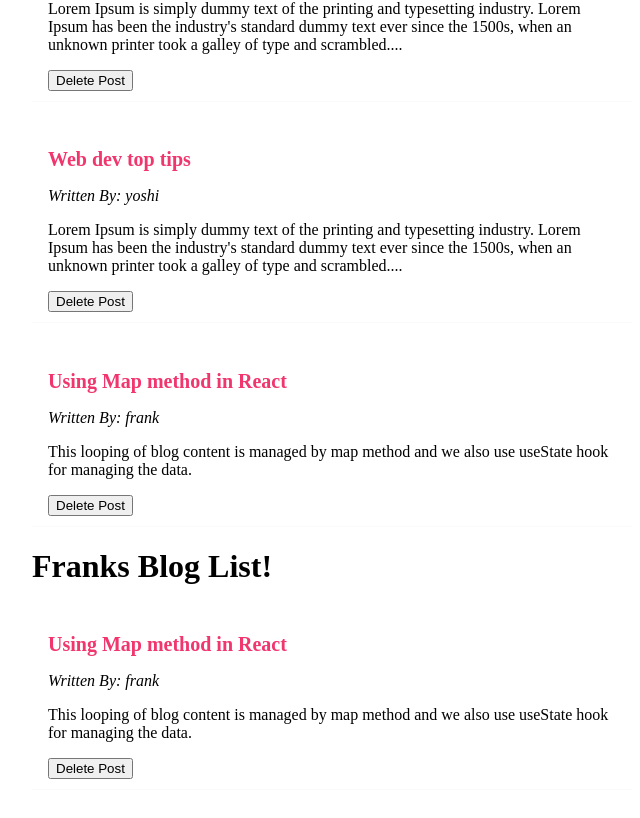
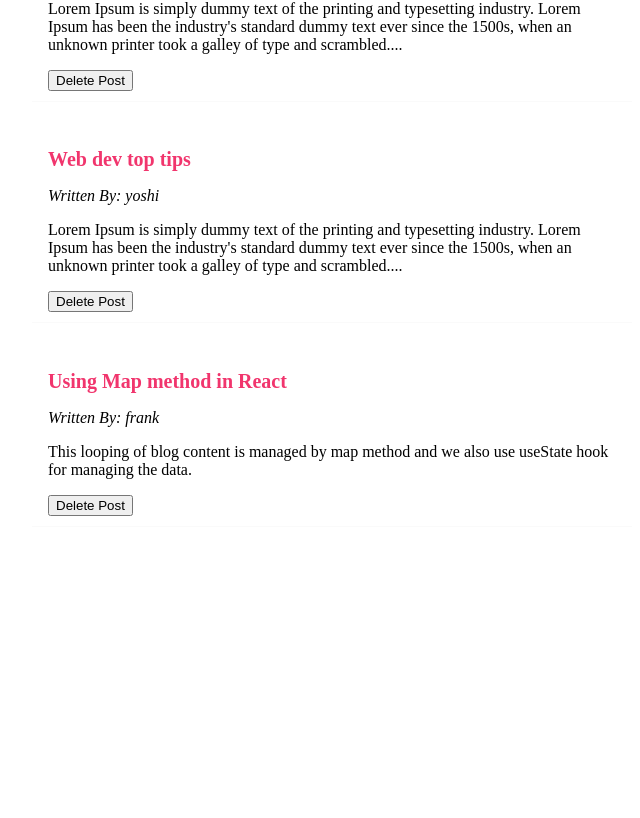
Before and after one commit to mrcoderhimanshu/reactjs-learning, a React (Create React App) app in the folder dojo-blog/: page / in a window 1280 px wide. Shown: the part 820-1638 px from the top of the page, without its empty margins (308-948 px from the left). After the commit the page ends 1427 px from the top, so only its background shows below. Built offline with nearby package versions, Linux system fonts and the light colour scheme.

Commit message:
add: useEffect in the script

```diff
--- a/dojo-blog/src/components/Home.jsx
+++ b/dojo-blog/src/components/Home.jsx
@@ -1,4 +1,4 @@
-import { useState } from "react";
+import { useState, useEffect } from "react";
 import BlogList from "./BlogList";
 const Home = () => {
     const [name, setName] = useState('Dusty');
@@ -21,6 +21,9 @@ const Home = () => {
         const newBlogs = blogs.filter(blog => blog.id !== id);
         setBlogs(newBlogs);
     }
+    useEffect(() => {
+        console.log('runs on every state change. As we didn\'t attached dependencies. Or an empty array after the useEffect.');
+    })
     return (
         <div>
             <h1>Home Page</h1>
@@ -30,7 +33,7 @@ const Home = () => {
             <p>Welcome {name}</p>
             <p><button onClick={handleChange}>UseState-Hook-View</button></p>
             <BlogList blogs={blogs} title="Blog List" handleDelete ={handleDelete}/>
-            <BlogList blogs={blogs.filter((blog) => blog.author === 'frank')} title="Franks Blog List!"/>
+
         </div>
      );
 
```
